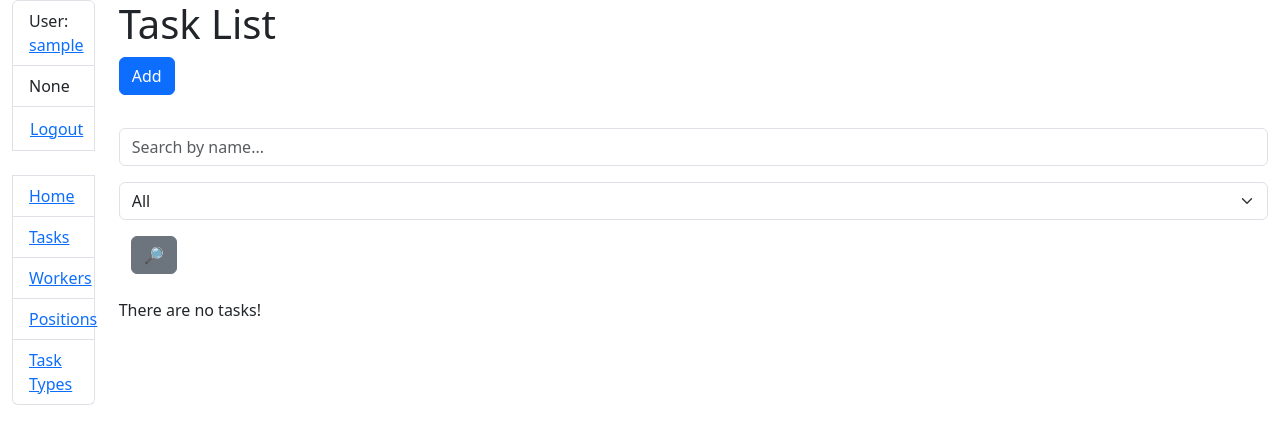
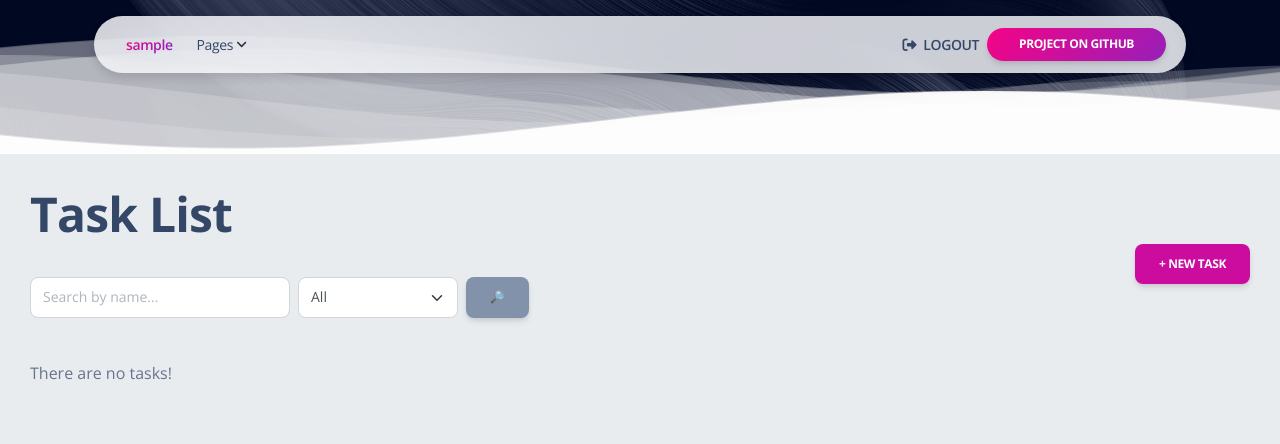
Before and after one commit to Qbusik/task-flow, a Django app: page /tasks/ in a window 1280 px wide. Shown: the top 444 px of the page. Run offline with Django 5.2, Linux system fonts and the light colour scheme; the visitor is signed in with stand-in values (Sample User, id 1); data that the repository does not hold is empty; some libraries are stand-ins or nearby versions.

Commit message:
fix pagination for template, update task list view

```diff
--- a/hub/views.py
+++ b/hub/views.py
@@ -214,7 +214,7 @@ class TaskTypeDeleteView(LoginRequiredMixin, generic.DeleteView):
 class TaskListView(LoginRequiredMixin, generic.ListView):
     model = Task
     context_object_name = "task_list"
-    paginate_by = 10
+    paginate_by = 8
 
     def get_context_data(self, *, object_list=None, **kwargs):
         context = super(TaskListView, self).get_context_data(**kwargs)
--- a/templates/hub/task_list.html
+++ b/templates/hub/task_list.html
@@ -1,19 +1,63 @@
-{% extends "base.html" %}
+{% extends 'layouts/base_sections.html' %}
 {% load crispy_forms_filters %}
+{% load static %}
+
+{% block title %} TASK FLOW {% endblock title %}
+
+{% block body %} class="index-page bg-gray-200" {% endblock body %}
 
 {% block content %}
+
+<header class="header-1">
+  <div class="page-header min-vh-20 relative" style="background-image: url('{% static 'img/curved-images/curved.jpg' %}')">
+    <div class="container">
+      <div class="row">
+        <div class="col-lg-7 text-center mx-auto">
+            <br><br><br><br><br><br>
+        </div>
+      </div>
+    </div>
+
+    <div class="position-absolute w-100 z-index-1 bottom-0">
+      <svg class="waves" xmlns="http://www.w3.org/2000/svg" xmlns:xlink="http://www.w3.org/1999/xlink" viewBox="0 24 150 40" preserveAspectRatio="none" shape-rendering="auto">
+        <defs>
+          <path id="gentle-wave" d="M-160 44c30 0 58-18 88-18s 58 18 88 18 58-18 88-18 58 18 88 18 v44h-352z" />
+        </defs>
+        <g class="moving-waves">
+          <use xlink:href="#gentle-wave" x="48" y="-1" fill="rgba(255,255,255,0.40" />
+          <use xlink:href="#gentle-wave" x="48" y="3" fill="rgba(255,255,255,0.35)" />
+          <use xlink:href="#gentle-wave" x="48" y="5" fill="rgba(255,255,255,0.25)" />
+          <use xlink:href="#gentle-wave" x="48" y="8" fill="rgba(255,255,255,0.20)" />
+          <use xlink:href="#gentle-wave" x="48" y="13" fill="rgba(255,255,255,0.15)" />
+          <use xlink:href="#gentle-wave" x="48" y="16" fill="rgba(255,255,255,0.95" />
+        </g>
+      </svg>
+    </div>
+  </div>
+</header>
+
+  <div style="padding: 30px">
+
     <h1>
       Task List
       <br>
-    <a href="{% url 'hub:task-create' %}" class="btn btn-primary link-to-page">
-      Add
+      <a href="{% url 'hub:task-create' %}" class="btn btn-primary link-to-page" style="float: right">
+        + New Task
       </a>
     </h1>
     <br>
-  <form action="" method="get" class="form-inline">
-    {{ search_form|crispy }}&nbsp;&nbsp;
-    <input type="submit" value="🔎" class="btn btn-secondary">
-  </form><br>
+    <form method="get" class="d-flex align-items-center gap-2">
+    <div style="width: 260px">
+        {{ search_form.name|as_crispy_field }}
+    </div>
+
+    <div style="width: 160px">
+        {{ search_form.status|as_crispy_field }}
+    </div>
+
+    <button class="btn btn-secondary">🔎</button>
+    </form>
+    <br>
     {% if task_list %}
       <table class="table">
         <tr>
@@ -27,7 +71,7 @@
 
         {% for task in task_list %}
           <tr>
-          <td><a href="{%  url "hub:task-detail" pk=task.id %}">{{ task.name }}</a></td>
+            <td><a class="text-primary text-gradient font-weight-bold" href="{%  url "hub:task-detail" pk=task.id %}">{{ task.name }}</a></td>
             <td>
               {% for worker in task.assignees.all %}
                 {{ worker.username }}{% if not forloop.last %}, {% endif %}
@@ -44,7 +88,13 @@
                 ❌
               {% endif %}
             </td>
-          <td>{{ task.get_priority_display }}</td>
+            <td>
+              {% if task.get_priority_display == "Urgent" %}
+                <span style="color: red">{{ task.get_priority_display }}</span>
+              {% else %}
+                {{ task.get_priority_display }}
+              {% endif %}
+            </td>
           </tr>
         {% endfor %}
       </table>
@@ -52,4 +102,7 @@
     {% else %}
         <p>There are no tasks!</p>
     {% endif %}
+
+  </div>
+
 {% endblock %}
--- a/templates/includes/navigation.html
+++ b/templates/includes/navigation.html
@@ -66,6 +66,9 @@
                       </div>
                       Pages
                     </div>
+                    <a href="{% url 'hub:index' %}" class="dropdown-item border-radius-md">
+                      <span class="ps-3">Home</span>
+                    </a>
                     <a href="{% url 'hub:task-list' %}" class="dropdown-item border-radius-md">
                       <span class="ps-3">Tasks</span>
                     </a>
--- a/templates/includes/pagination.html
+++ b/templates/includes/pagination.html
@@ -1,18 +1,40 @@
 {% load query_transform %}
 {% if is_paginated %}
-  <ul class="pagination">
+<nav aria-label="Page navigation">
+  <ul class="pagination justify-content-center my-3">
+
     {% if page_obj.has_previous %}
       <li class="page-item">
-        <a href="?{% query_transform request page=page_obj.previous_page_number %}" class="page-link">prev</a>
+        <a class="page-link text-primary text-gradient font-weight-bold"
+           href="?{% query_transform request page=page_obj.previous_page_number %}">
+          Prev
+        </a>
+      </li>
+    {% else %}
+      <li class="page-item disabled">
+        <span class="page-link">Prev</span>
       </li>
     {% endif %}
+
     <li class="page-item active">
-      <span class="page-link">{{ page_obj.number }} of {{ paginator.num_pages }}</span>
+      <span class="page-link" style="color: white">
+        {{ page_obj.number }} / {{ paginator.num_pages }}
+      </span>
     </li>
+
     {% if page_obj.has_next %}
       <li class="page-item">
-        <a href="?{% query_transform request page=page_obj.next_page_number %}" class="page-link">next</a>
+        <a class="page-link text-primary text-gradient font-weight-bold"
+           href="?{% query_transform request page=page_obj.next_page_number %}">
+          Next
+        </a>
+      </li>
+    {% else %}
+      <li class="page-item disabled">
+        <span class="page-link">Next</span>
       </li>
     {% endif %}
+
   </ul>
+</nav>
 {% endif %}
--- a/templates/layouts/base_sections.html
+++ b/templates/layouts/base_sections.html
@@ -50,6 +50,8 @@
 
   {% block content %}{% endblock content %}
 
+  {% include 'includes/pagination.html' %}
+
 {#  {% block footer %}#}
 {#  #}
 {#    {% include 'includes/footer_background.html' %}#}
```
Lines whose indentation alone changed are shown as unchanged.
